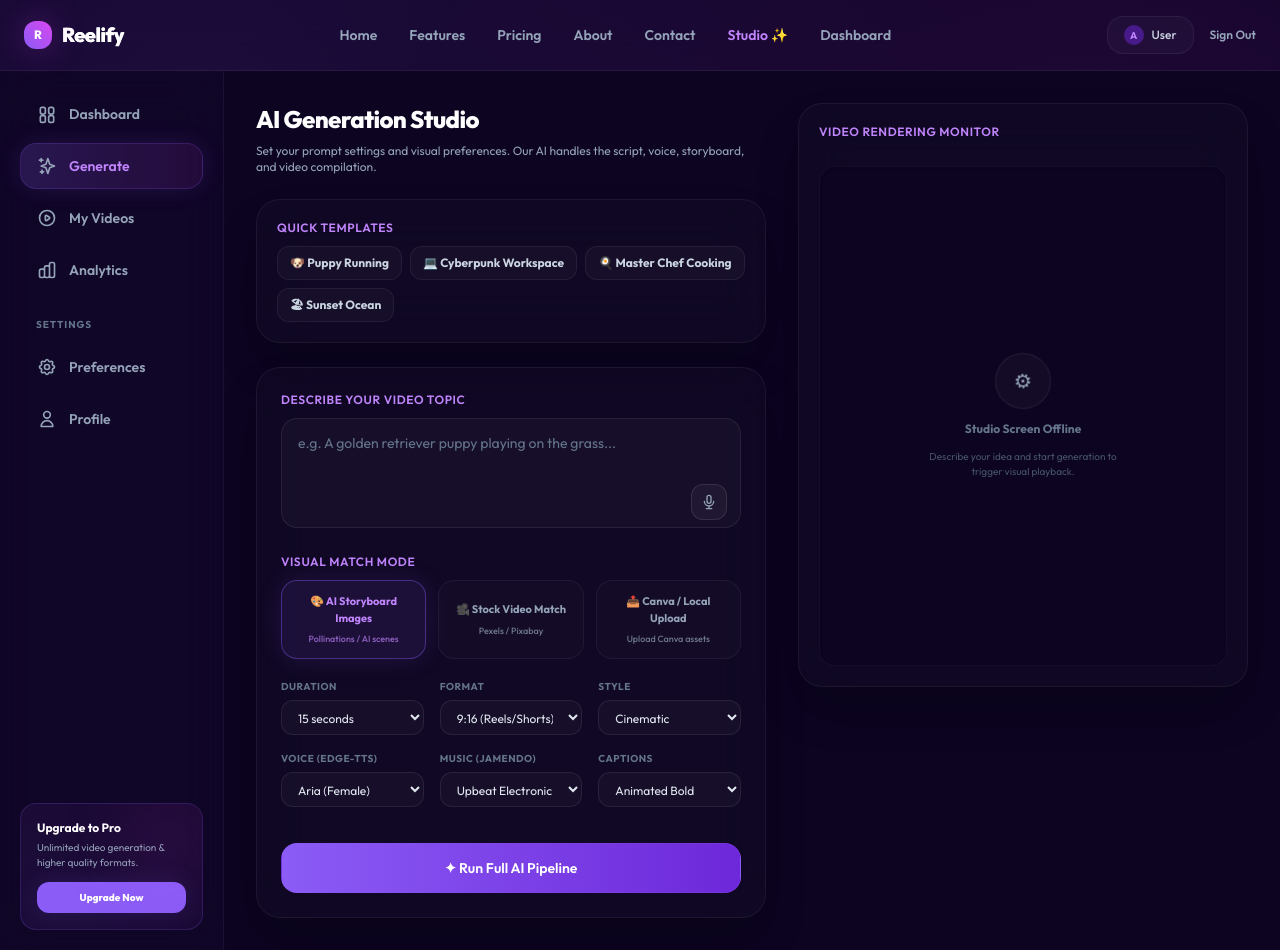
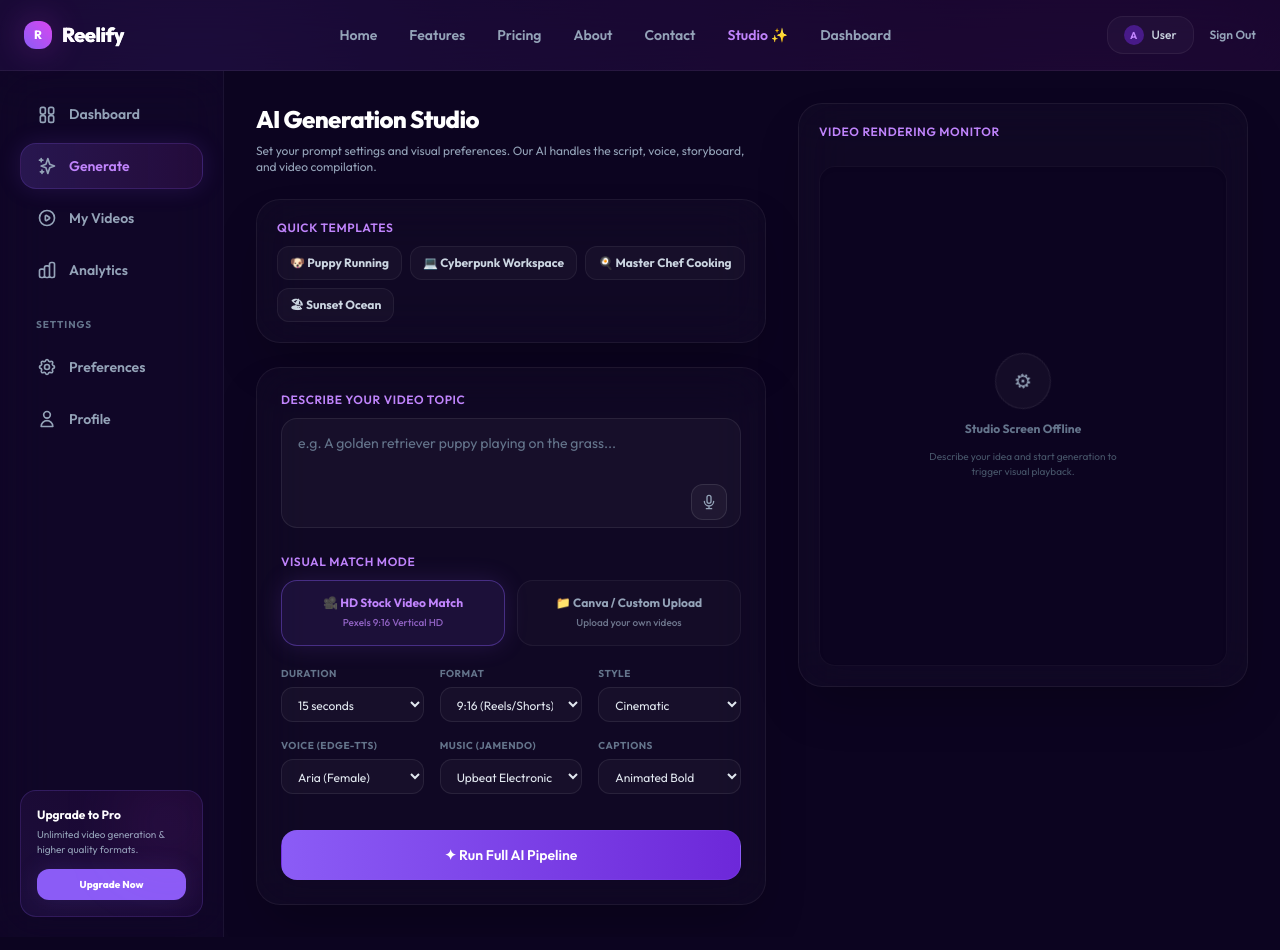
Before and after one commit to Aman-Farmer19/Reelify-2.0, a React (Vite) app in the folder frontend/: page /generate in a window 1280 px wide. Built offline with nearby package versions, Linux system fonts and the light colour scheme; sample sign-in values are in the browser's storage.

Commit message:
feat: completely remove AI Storyboard Images system and scene breakdown grid, focusing 100% on HD Stock Video Match & Canva uploads

```diff
--- a/frontend/src/pages/Generator.jsx
+++ b/frontend/src/pages/Generator.jsx
@@ -38,7 +38,7 @@ export default function Generator() {
     voice: 'Aria (Female)',
     music: 'Upbeat Electronic',
     captions: 'Animated Bold',
-    visualMode: 'ai_slideshow', // stock | ai_slideshow | upload
+    visualMode: 'stock', // stock | upload
   })
   const [phase, setPhase] = useState('idle') // idle | generating | done
   const [progress, setProgress] = useState(0)
@@ -434,42 +434,30 @@ export default function Generator() {
               {/* Visual Mode selector */}
               <div>
                 <label className="section-label">Visual Match Mode</label>
-                <div className="grid grid-cols-1 md:grid-cols-3 gap-3">
-                  <button
-                    onClick={() => setForm({ ...form, visualMode: 'ai_slideshow' })}
-                    disabled={phase === 'generating'}
-                    className={`px-3 py-3 rounded-2xl text-[11px] font-bold border transition-all duration-300 flex flex-col items-center justify-center gap-1.5 ${
-                      form.visualMode === 'ai_slideshow'
-                        ? 'bg-brand/10 border-brand/40 text-brand-light shadow-glow'
-                        : 'bg-white/[0.02] border-white/[0.05] text-slate-400 hover:text-white'
-                    }`}
-                  >
-                    🎨 AI Storyboard Images
-                    <span className="text-[9px] font-medium opacity-70">Pollinations / AI scenes</span>
-                  </button>
+                <div className="grid grid-cols-1 md:grid-cols-2 gap-3">
                   <button
                     onClick={() => setForm({ ...form, visualMode: 'stock' })}
                     disabled={phase === 'generating'}
-                    className={`px-3 py-3 rounded-2xl text-[11px] font-bold border transition-all duration-300 flex flex-col items-center justify-center gap-1.5 ${
+                    className={`px-4 py-3.5 rounded-2xl text-xs font-bold border transition-all duration-300 flex flex-col items-center justify-center gap-1 ${
                       form.visualMode === 'stock'
                         ? 'bg-brand/10 border-brand/40 text-brand-light shadow-glow'
                         : 'bg-white/[0.02] border-white/[0.05] text-slate-400 hover:text-white'
                     }`}
                   >
-                    🎥 Stock Video Match
-                    <span className="text-[9px] font-medium opacity-70">Pexels / Pixabay</span>
+                    🎥 HD Stock Video Match
+                    <span className="text-[10px] font-medium opacity-70">Pexels 9:16 Vertical HD</span>
                   </button>
                   <button
                     onClick={() => setForm({ ...form, visualMode: 'upload' })}
                     disabled={phase === 'generating'}
-                    className={`px-3 py-3 rounded-2xl text-[11px] font-bold border transition-all duration-300 flex flex-col items-center justify-center gap-1.5 ${
+                    className={`px-4 py-3.5 rounded-2xl text-xs font-bold border transition-all duration-300 flex flex-col items-center justify-center gap-1 ${
                       form.visualMode === 'upload'
                         ? 'bg-brand/10 border-brand/40 text-brand-light shadow-glow'
                         : 'bg-white/[0.02] border-white/[0.05] text-slate-400 hover:text-white'
                     }`}
                   >
-                    📤 Canva / Local Upload
-                    <span className="text-[9px] font-medium opacity-70">Upload Canva assets</span>
+                    📁 Canva / Custom Upload
+                    <span className="text-[10px] font-medium opacity-70">Upload your own videos</span>
                   </button>
                 </div>
               </div>
@@ -543,37 +531,7 @@ export default function Generator() {
               </div>
             </div>
 
-            {/* Storyboard Scene Breakdown */}
-            {phase === 'done' && storyboardScenes.length > 0 && (
-              <div className="card-glass p-5 border-white/[0.06] flex flex-col gap-4">
-                <div className="flex items-center justify-between">
-                  <label className="section-label mb-0">🎬 AI Storyboard Breakdown</label>
-                  <span className="text-[10px] text-brand-light font-bold bg-brand/10 border border-brand/20 px-2 py-0.5 rounded-full">
-                    {storyboardScenes.length} Scenes
-                  </span>
-                </div>
 
-                <div className="grid grid-cols-1 sm:grid-cols-2 gap-3">
-                  {storyboardScenes.map((sc, idx) => (
-                    <div key={idx} className="bg-white/[0.02] border border-white/[0.06] p-3 rounded-xl flex gap-3 items-center">
-                      <img
-                        src={sc.image_url}
-                        alt={`Scene ${sc.scene}`}
-                        onError={(e) => {
-                          e.target.onerror = null;
-                          e.target.src = 'https://images.unsplash.com/photo-1518709268805-4e9042af9f23?auto=format&fit=crop&w=300&q=80'
-                        }}
-                        className="w-14 h-20 object-cover rounded-lg bg-surface-1 border border-white/10 flex-shrink-0"
-                      />
-                      <div className="flex-1 min-w-0">
-                        <p className="text-xs font-bold text-white truncate">{sc.title || `Scene ${sc.scene}`}</p>
-                        <p className="text-[10px] text-slate-400 line-clamp-2 mt-0.5">{sc.description}</p>
-                      </div>
-                    </div>
-                  ))}
-                </div>
-              </div>
-            )}
 
             {/* Generated Audio & Voice Preview */}
             {phase === 'done' && (generatedVoiceUrl || generatedMusicUrl) && (
```
